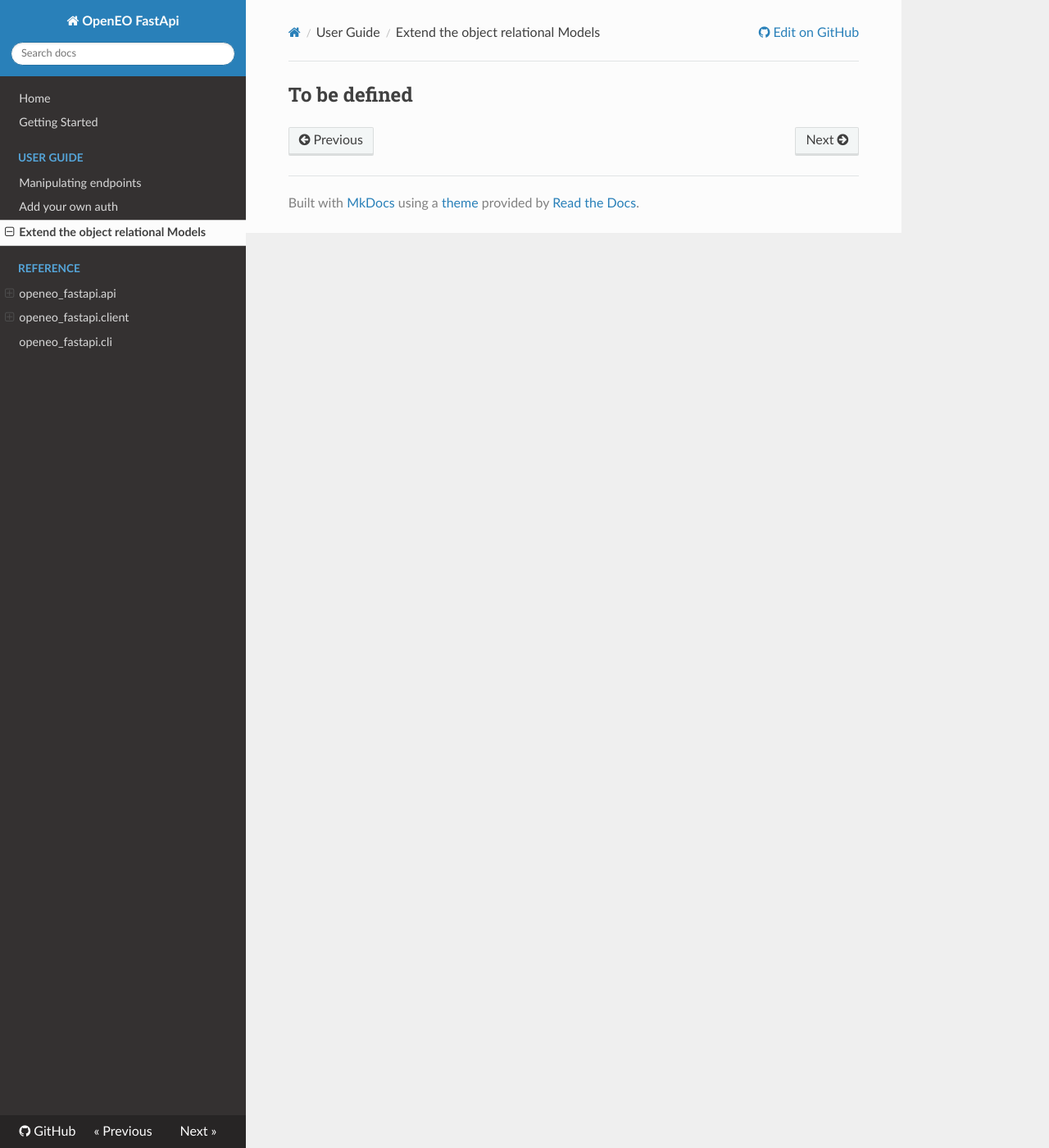
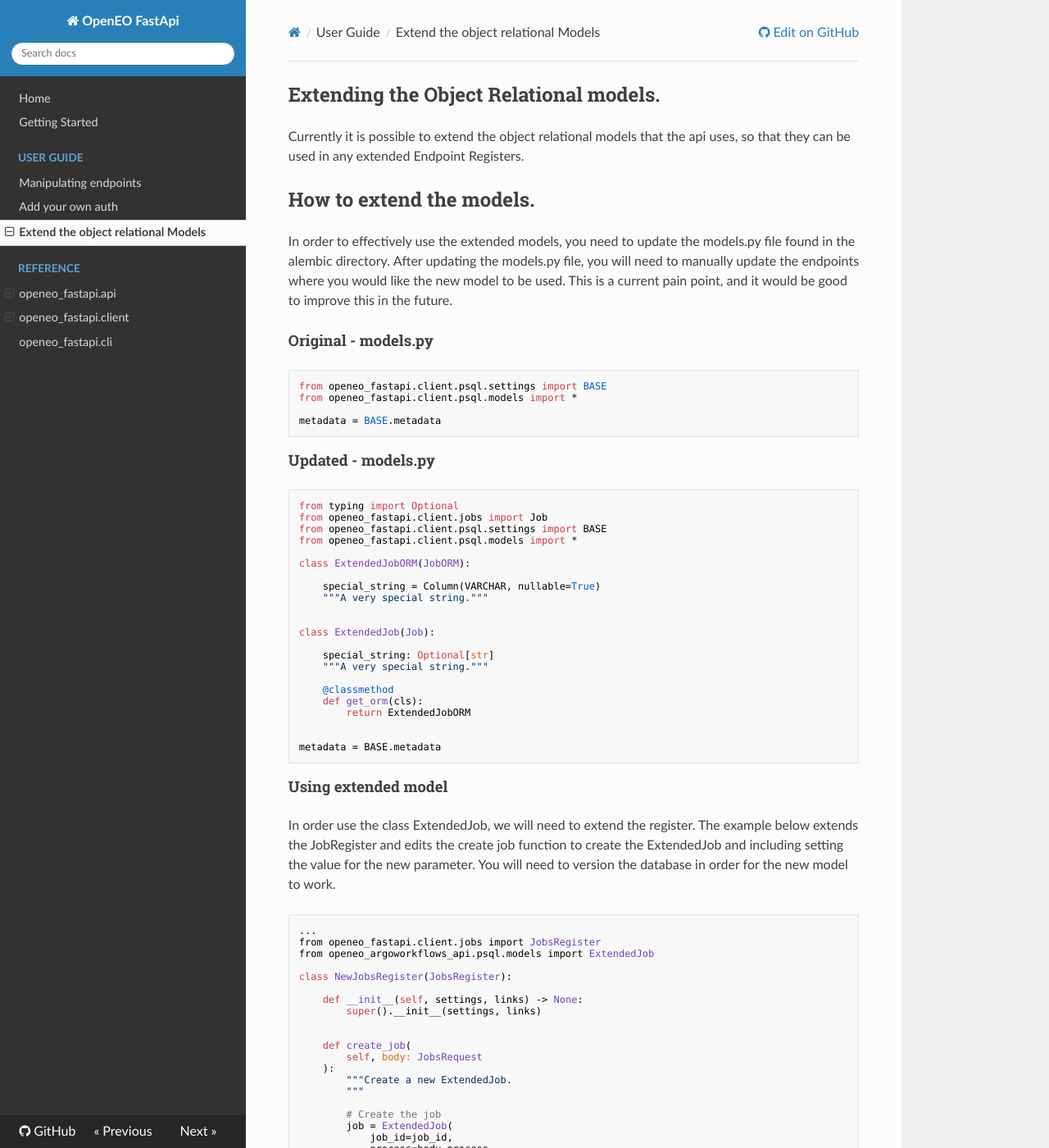
Before and after one commit to eodcgmbh/openeo-fastapi, an MkDocs documentation site: the page built from docs/guide/orms.md, in a window 1280 px wide and 1400 px high. Shown: the whole window at 82% size. Built offline with MkDocs 1.6.1, drawn with Linux system fonts in a browser that asks for light colours; nearby versions of some CDN libraries; some of the changed text lies outside the part shown.

Commit message:
update docs

```diff
--- a/docs/guide/orms.md
+++ b/docs/guide/orms.md
@@ -1 +1,78 @@
-## To be defined
+## Extending the Object Relational models.
+
+Currently it is possible to extend the object relational models that the api uses, so that they can be used in any extended Endpoint Registers.
+
+## How to extend the models.
+
+In order to effectively use the extended models, you need  to  update the models.py file found in the alembic directory. After updating the models.py file, you will need to manually update the endpoints where you would like the new model to be used. This is a current pain point, and it would be good to improve this in the future.
+
+#### Original - models.py
+
+    from openeo_fastapi.client.psql.settings import BASE
+    from openeo_fastapi.client.psql.models import *
+
+    metadata = BASE.metadata
+
+#### Updated - models.py
+
+
+    from typing import Optional
+    from openeo_fastapi.client.jobs import Job
+    from openeo_fastapi.client.psql.settings import BASE
+    from openeo_fastapi.client.psql.models import *
+
+    class ExtendedJobORM(JobORM):
+
+        special_string = Column(VARCHAR, nullable=True)
+        """A very special string."""
+
+
+    class ExtendedJob(Job):
+
+        special_string: Optional[str]
+        """A very special string."""
+
+        @classmethod
+        def get_orm(cls):
+            return ExtendedJobORM
+
+
+    metadata = BASE.metadata
+
+#### Using extended model
+
+In order use the class ExtendedJob, we will need to extend the register. The example below extends the JobRegister and edits the create job function to create the ExtendedJob and including setting the value for the new parameter. You will need to version the database in order for the new model to work.
+
+    ...
+    from openeo_fastapi.client.jobs import JobsRegister
+    from openeo_argoworkflows_api.psql.models import ExtendedJob
+
+    class NewJobsRegister(JobsRegister):
+
+        def __init__(self, settings, links) -> None:
+            super().__init__(settings, links)
+
+
+        def create_job(
+            self, body: JobsRequest
+        ):
+            """Create a new ExtendedJob.
+            """
+
+            # Create the job
+            job = ExtendedJob(
+                job_id=job_id,
+                process=body.process,
+                status=Status.created,
+                title=body.title,
+                description=body.description,
+                user_id=user.user_id,
+                created=datetime.datetime.now(),
+                special_string="A new type of job."
+            )
+
+            engine.create(create_object=job)
+
+            return Response(
+                status_code=201,
+            )
```
Also changed, not shown: docs/guide/auth.md (+7 -7 lines).
